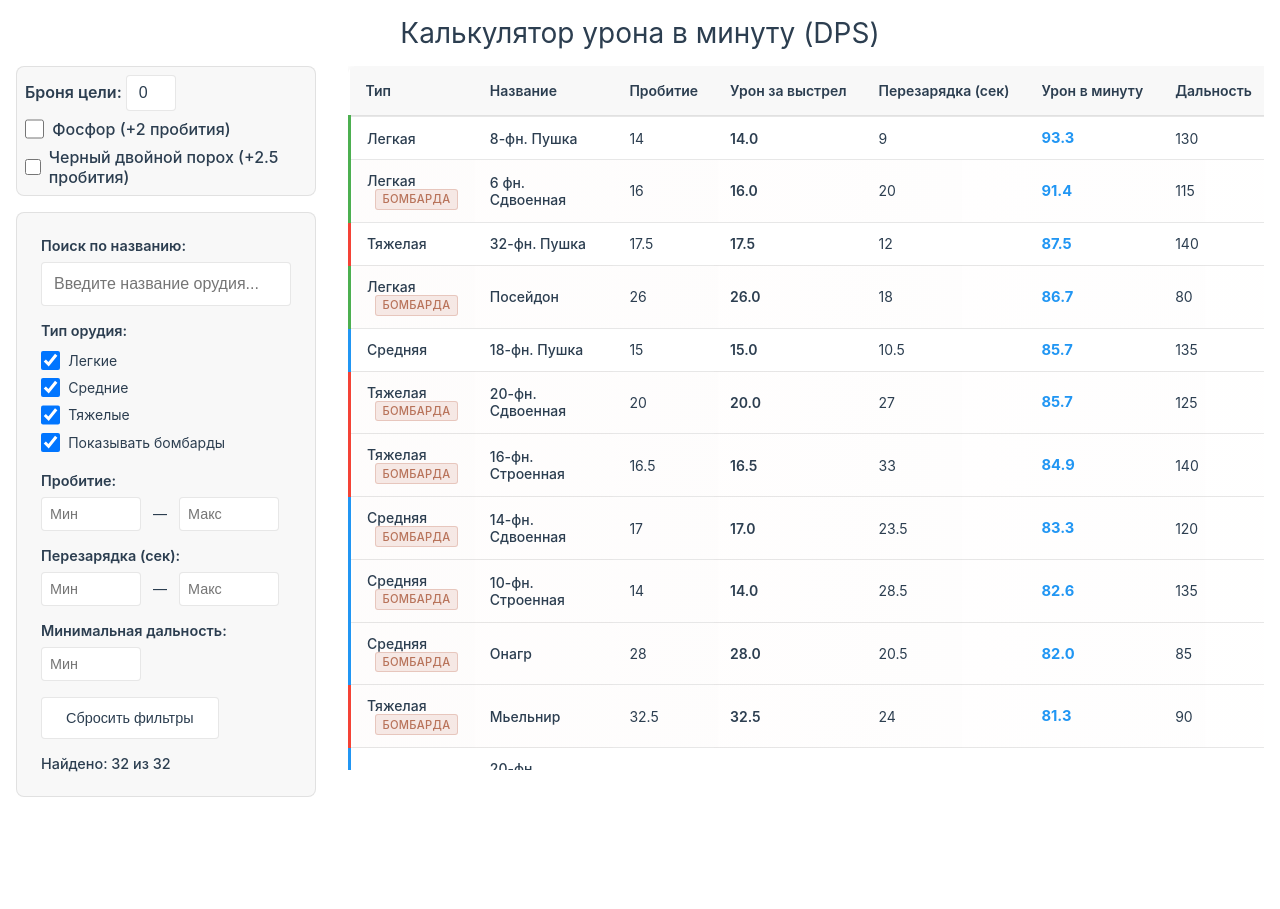
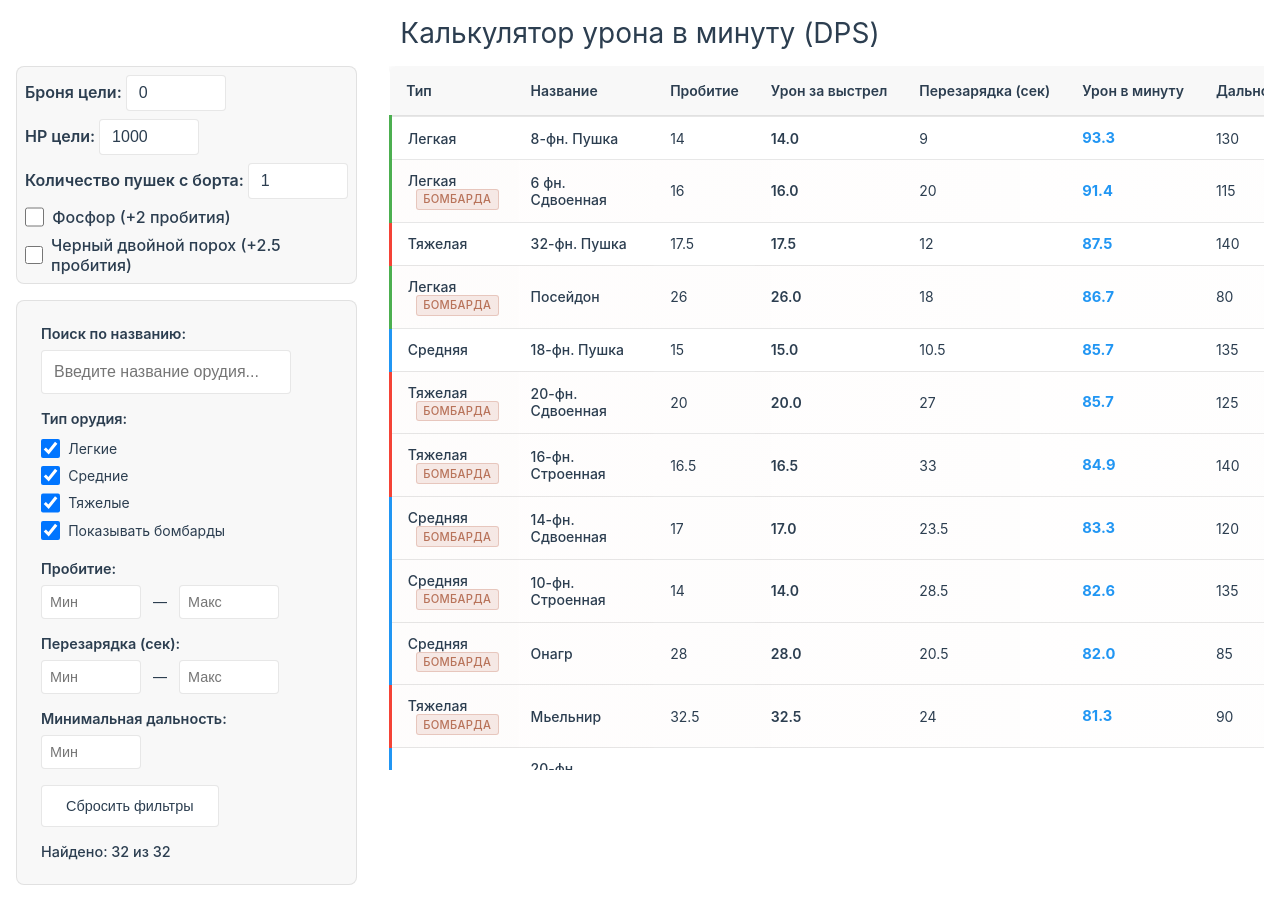
Before and after one commit to Fr1gate/wosb-cannons, a Vue app: page / in a window 1280 px wide. Before the commit the page ends 821 px from the top, so only its background shows below. Built offline with nearby package versions, Linux system fonts and the light colour scheme.

Commit message:
added ship HP calculations

```diff
--- a/src/pages/DPSMeter.vue
+++ b/src/pages/DPSMeter.vue
@@ -12,6 +12,32 @@
             min="0"
             step="0.1"
             placeholder="Введите броню цели"
+            class="armor-input"
+          />
+        </div>
+        <div>
+          <label for="armor-input" class="armor-label"> HP цели: </label>
+          <input
+            id="armor-input"
+            v-model.number="targetHP"
+            type="number"
+            min="1"
+            step="10"
+            placeholder="Введите HP цели"
+            class="armor-input"
+          />
+        </div>
+        <div>
+          <label for="armor-input" class="armor-label">
+            Количество пушек с борта:
+          </label>
+          <input
+            id="armor-input"
+            v-model.number="cannonsNumber"
+            type="number"
+            min="1"
+            step="1"
+            placeholder="Введите количество пушек"
             class="armor-input"
           />
         </div>
@@ -154,9 +180,13 @@
               <th>Перезарядка (сек)</th>
               <th>Урон в минуту</th>
               <th>Дальность</th>
-              <th>Макс. угол (°)</th>
-              <th>Разброс</th>
+              <!-- <th>Макс. угол (°)</th> -->
+              <!-- <th>Разброс</th> -->
               <th>Cтволы</th>
+              <th v-if="cannonsNumber !== null">Урон за залп</th>
+              <th v-if="targetHP !== null && cannonsNumber !== null">
+                Кол-во залпов
+              </th>
             </tr>
           </thead>
           <tbody>
@@ -192,9 +222,17 @@
               <td>{{ item.cannon.reloadTimeSeconds }}</td>
               <td class="dps-cell">{{ formatDPS(item.dps) }}</td>
               <td>{{ formatValue(item.cannon.range) }}</td>
-              <td>{{ formatValue(item.cannon.maxAngleDeg) }}</td>
-              <td>{{ formatValue(item.cannon.scatter) }}</td>
-              <td>{{ formatValue(item.cannon.shotsPerLoad) }}</td>
+              <!-- <td>{{ formatValue(item.cannon.maxAngleDeg) }}</td> -->
+              <!-- <td>{{ formatValue(item.cannon.scatter) }}</td> -->
+              <td>
+                {{ formatValue(item.cannon.shotsPerLoad) }}
+              </td>
+              <td v-if="cannonsNumber !== null">
+                {{ formatValue(item.broadsideDamage) }}
+              </td>
+              <td v-if="targetHP !== null && cannonsNumber !== null">
+                {{ formatValue(item.broadsidesNeeded) }}
+              </td>
             </tr>
           </tbody>
         </table>
@@ -208,6 +246,8 @@ import { ref, computed } from "vue";
 import { cannons } from "../const/cannons.js";
 
 const targetArmor = ref(0);
+const targetHP = ref(1000);
+const cannonsNumber = ref(1);
 const isPhosphorusActive = ref(false);
 const isBlackPowderActive = ref(false);
 const searchQuery = ref("");
@@ -323,11 +363,25 @@ const allDpsData = computed(() => {
     .map((cannon) => {
       const damagePerShot = calculateDamagePerShot(cannon.penetration);
       const dps = calculateDPS(cannon);
+      const damagePerLoad =
+        calculateDamagePerShot(cannon.penetration) * cannon.shotsPerLoad;
+      const broadsideDamage =
+        cannonsNumber.value !== null
+          ? damagePerLoad * cannonsNumber.value
+          : null;
+      const broadsidesNeeded =
+        targetHP.value !== null &&
+        broadsideDamage !== null &&
+        broadsideDamage > 0
+          ? Math.ceil(targetHP.value / broadsideDamage)
+          : null;
 
       return {
         cannon,
         damagePerShot,
         dps,
+        broadsideDamage,
+        broadsidesNeeded,
       };
     })
     .filter((item) => item.cannon.penetration !== null) // Filter out cannons without penetration
@@ -477,7 +531,7 @@ h1 {
       background: var(--color-background);
       color: var(--color-text);
       font-size: 1rem;
-      width: 50px;
+      width: 100px;
       transition: border-color 0.2s;
 
       &:focus {
```
